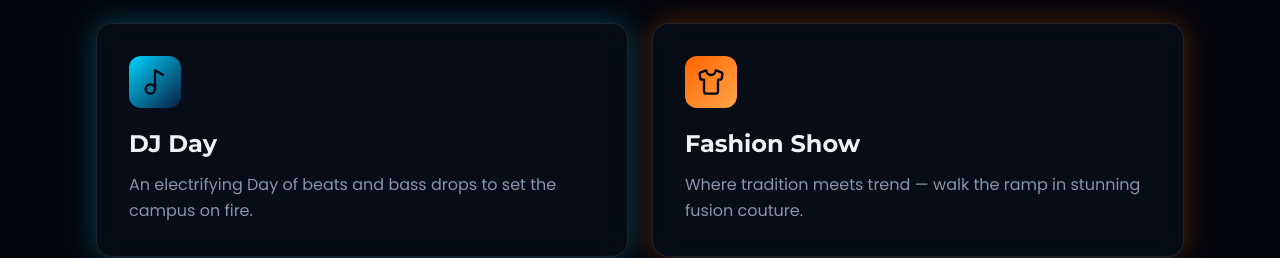
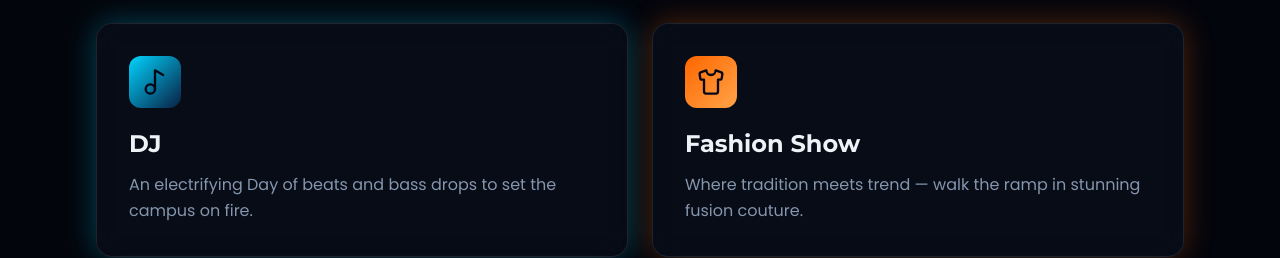
Before and after one commit to rajeshgupta0/Rhythm-2026, a React (Vite) app: page / in a window 1280 px wide. Shown: the part 3700-3958 px from the top of the page. Built offline with nearby package versions, Linux system fonts and the light colour scheme; the HTML template or start-up script is replaced by a standard one.

Commit message:
Update HighlightsSection.tsx

```diff
--- a/src/components/HighlightsSection.tsx
+++ b/src/components/HighlightsSection.tsx
@@ -4,7 +4,7 @@ import { Music2, Shirt, Mic2, PartyPopper } from "lucide-react";
 
 const highlights = [
   {
-    title: "DJ Day ",
+    title: "DJ",
     description: "An electrifying Day of beats and bass drops to set the campus on fire.",
     icon: Music2,
     gradient: "from-neon-blue to-dark-blue",
```
